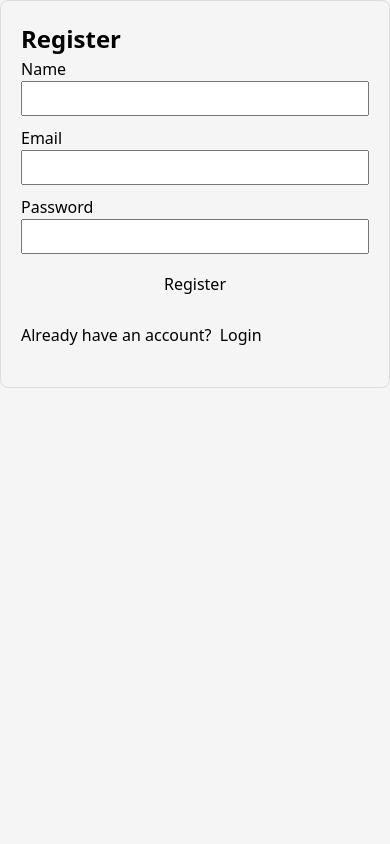
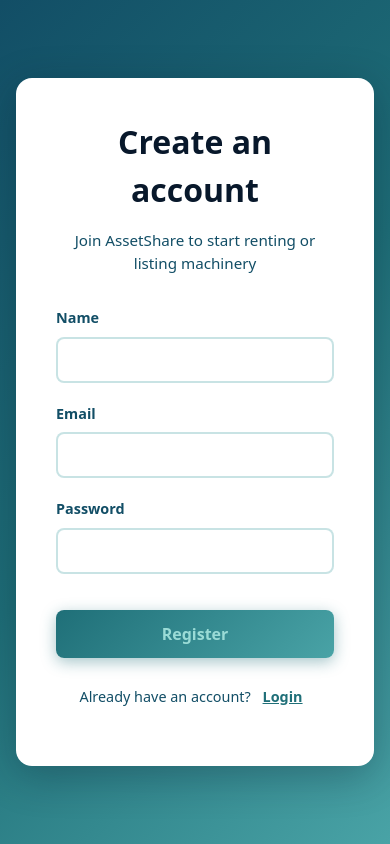
Before and after one commit to MagnusMunkBraunstein/AssetShare.dk-Frontend, a React (Vite) app: page / in a window 390 px wide. Both pictures are taken after a click on the button "Register". Built offline with nearby package versions, Linux system fonts and the light colour scheme.

Commit message:
Revamp RegisterPage with enhanced styling and layout. Introduce a modern design with improved input fields, buttons, and error handling. Update the overall structure for better user experience and responsiveness.

```diff
--- a/src/pages/RegisterPage.jsx
+++ b/src/pages/RegisterPage.jsx
@@ -32,65 +32,188 @@ export default function RegisterPage({ onRegisterSuccess, onSwitchToLogin }) {
     }
   }
 
-  const box = {
-    maxWidth: 400,
-    margin: "0 auto",
-    padding: 20,
-    border: "1px solid #ddd",
-    borderRadius: 8,
+  const containerStyle = {
+    minHeight: "100vh",
+    background: "linear-gradient(135deg, #124e66 0%, #1f6f78 50%, #49a3a6 100%)",
+    display: "flex",
+    alignItems: "center",
+    justifyContent: "center",
+    padding: "2rem 1rem",
+  };
+
+  const cardStyle = {
+    background: "white",
+    borderRadius: "16px",
+    padding: "2.5rem",
+    maxWidth: "450px",
+    width: "100%",
+    boxShadow: "0 10px 40px rgba(8, 24, 43, 0.3)",
+  };
+
+  const titleStyle = {
+    fontSize: "2rem",
+    fontWeight: "700",
+    color: "#08182b",
+    margin: "0 0 0.5rem 0",
+    textAlign: "center",
+  };
+
+  const labelStyle = {
+    display: "block",
+    marginBottom: "0.5rem",
+    fontWeight: "600",
+    color: "#124e66",
+    fontSize: "0.9rem",
+  };
+
+  const inputStyle = {
+    width: "100%",
+    padding: "0.75rem",
+    borderRadius: "8px",
+    border: "2px solid rgba(73, 163, 166, 0.3)",
+    fontSize: "1rem",
+    transition: "all 0.3s ease",
+    boxSizing: "border-box",
+    background: "rgba(255, 255, 255, 0.8)",
+    color: "#08182b",
+  };
+
+  const buttonStyle = {
+    width: "100%",
+    padding: "0.75rem 1.5rem",
+    borderRadius: "8px",
+    border: "none",
+    fontSize: "1rem",
+    fontWeight: "600",
+    cursor: "pointer",
+    transition: "all 0.3s ease",
+    background: "linear-gradient(135deg, #1f6f78 0%, #49a3a6 100%)",
+    color: "#9adbd6",
+    boxShadow: "0 4px 15px rgba(31, 111, 120, 0.4)",
+    marginTop: "1rem",
+  };
+
+  const linkButtonStyle = {
+    background: "none",
+    border: "none",
+    color: "#1f6f78",
+    cursor: "pointer",
+    fontWeight: "600",
+    textDecoration: "underline",
+    padding: "0.25rem 0.5rem",
+    fontSize: "0.9rem",
+  };
+
+  const errorStyle = {
+    color: "#08182b",
+    background: "rgba(255, 200, 200, 0.8)",
+    padding: "1rem",
+    borderRadius: "8px",
+    marginTop: "1rem",
+    border: "1px solid rgba(255, 150, 150, 0.5)",
+    fontSize: "0.9rem",
   };
 
   return (
-    <div style={box}>
-      <h2>Register</h2>
+    <div style={containerStyle}>
+      <div style={cardStyle}>
+        <h1 style={titleStyle}>Create an account</h1>
+        <p style={{ textAlign: "center", color: "#124e66", marginBottom: "2rem", fontSize: "0.95rem" }}>
+          Join AssetShare to start renting or listing machinery
+        </p>
 
         <form onSubmit={submitRegister}>
-        <div style={{ marginBottom: 10 }}>
-          <label>Name</label><br />
+          <div style={{ marginBottom: "1.25rem" }}>
+            <label style={labelStyle}>Name</label>
             <input
-            style={{ width: "100%", padding: 8 }}
+              style={inputStyle}
               type="text"
               value={name}
               onChange={e => setName(e.target.value)}
+              onFocus={(e) => {
+                e.currentTarget.style.borderColor = "#49a3a6";
+                e.currentTarget.style.boxShadow = "0 0 0 3px rgba(73, 163, 166, 0.1)";
+              }}
+              onBlur={(e) => {
+                e.currentTarget.style.borderColor = "rgba(73, 163, 166, 0.3)";
+                e.currentTarget.style.boxShadow = "none";
+              }}
               required
             />
           </div>
 
-        <div style={{ marginBottom: 10 }}>
-          <label>Email</label><br />
+          <div style={{ marginBottom: "1.25rem" }}>
+            <label style={labelStyle}>Email</label>
             <input
-            style={{ width: "100%", padding: 8 }}
+              style={inputStyle}
               type="email"
               value={email}
               onChange={e => setEmail(e.target.value)}
+              onFocus={(e) => {
+                e.currentTarget.style.borderColor = "#49a3a6";
+                e.currentTarget.style.boxShadow = "0 0 0 3px rgba(73, 163, 166, 0.1)";
+              }}
+              onBlur={(e) => {
+                e.currentTarget.style.borderColor = "rgba(73, 163, 166, 0.3)";
+                e.currentTarget.style.boxShadow = "none";
+              }}
               required
             />
           </div>
 
-        <div style={{ marginBottom: 10 }}>
-          <label>Password</label><br />
+          <div style={{ marginBottom: "1.25rem" }}>
+            <label style={labelStyle}>Password</label>
             <input
-            style={{ width: "100%", padding: 8 }}
+              style={inputStyle}
               type="password"
               value={password}
               onChange={e => setPassword(e.target.value)}
+              onFocus={(e) => {
+                e.currentTarget.style.borderColor = "#49a3a6";
+                e.currentTarget.style.boxShadow = "0 0 0 3px rgba(73, 163, 166, 0.1)";
+              }}
+              onBlur={(e) => {
+                e.currentTarget.style.borderColor = "rgba(73, 163, 166, 0.3)";
+                e.currentTarget.style.boxShadow = "none";
+              }}
               required
             />
           </div>
 
-        <button style={{ width: "100%", padding: 8 }} type="submit">
+          <button
+            style={buttonStyle}
+            type="submit"
+            onMouseEnter={(e) => {
+              e.currentTarget.style.transform = "translateY(-2px)";
+              e.currentTarget.style.boxShadow = "0 6px 20px rgba(31, 111, 120, 0.6)";
+            }}
+            onMouseLeave={(e) => {
+              e.currentTarget.style.transform = "translateY(0)";
+              e.currentTarget.style.boxShadow = "0 4px 15px rgba(31, 111, 120, 0.4)";
+            }}
+          >
             Register
           </button>
         </form>
 
-      {msg && <p style={{ color: "red" }}>{msg}</p>}
+        {msg && <div style={errorStyle}>{msg}</div>}
 
-      <p style={{ marginTop: 15 }}>
+        <p style={{ marginTop: "1.5rem", textAlign: "center", color: "#124e66", fontSize: "0.9rem" }}>
           Already have an account?{" "}
-        <button onClick={onSwitchToLogin} style={{ padding: 4 }}>
+          <button
+            onClick={onSwitchToLogin}
+            style={linkButtonStyle}
+            onMouseEnter={(e) => {
+              e.currentTarget.style.color = "#49a3a6";
+            }}
+            onMouseLeave={(e) => {
+              e.currentTarget.style.color = "#1f6f78";
+            }}
+          >
             Login
           </button>
         </p>
       </div>
+    </div>
   );
 }
```
Lines whose indentation alone changed are shown as unchanged.
